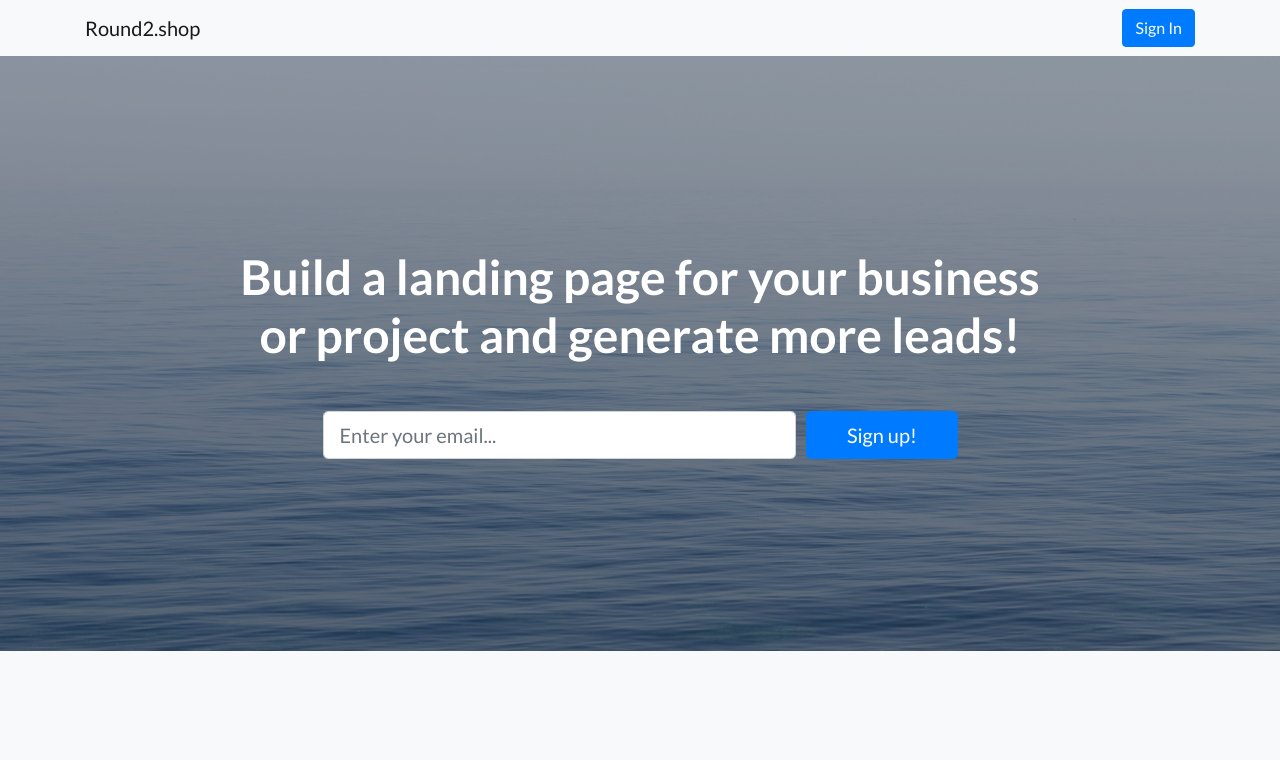
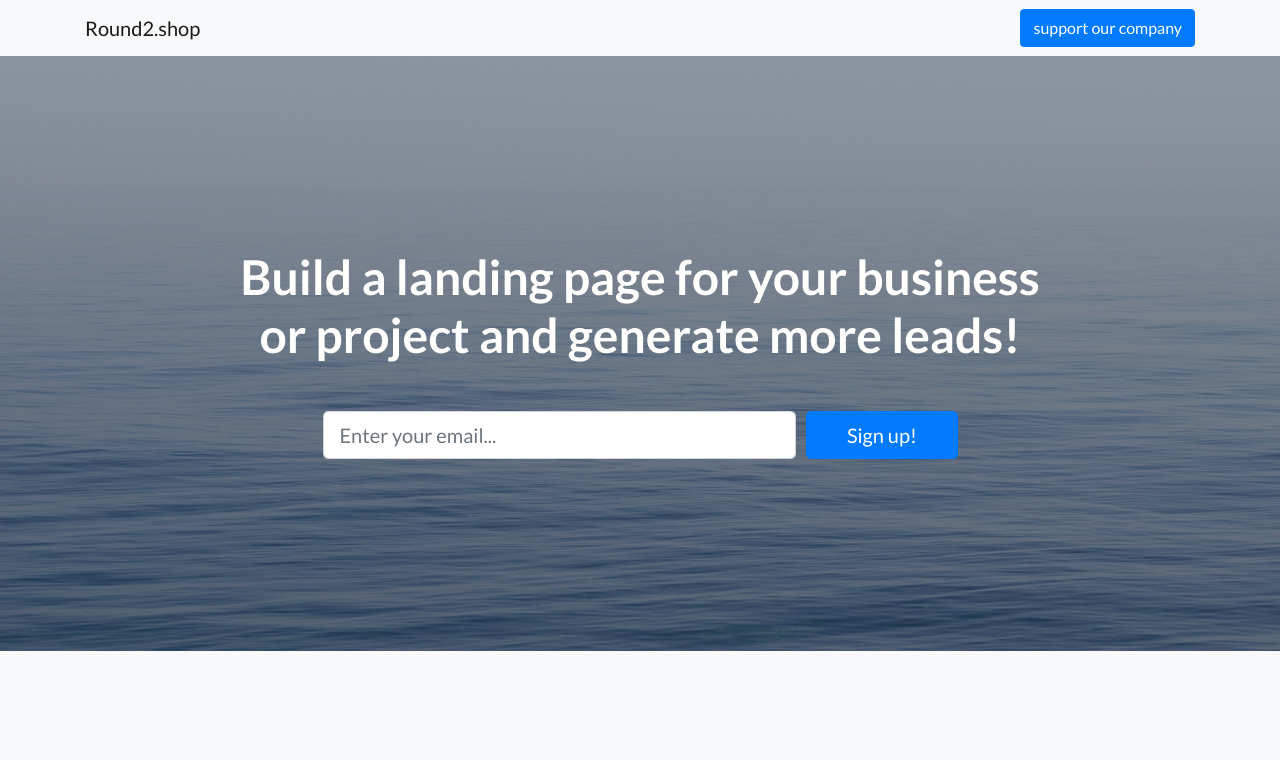
Before and after one commit to linshan0320/round2.shop, a website: page index.html in a window 1280 px wide. Shown: the top 760 px of the page. Drawn offline with Linux system fonts and the light colour scheme.

Commit message:
added paypal.me

```diff
--- a/index.html
+++ b/index.html
@@ -29,7 +29,7 @@
   <nav class="navbar navbar-light bg-light static-top">
     <div class="container">
       <a class="navbar-brand" href="#">Round2.shop</a>
-      <a class="btn btn-primary" href="#">Sign In</a>
+      <a class="btn btn-primary" href="http://www.paypal.me/round2">support our company</a>
     </div>
   </nav>
 
```
